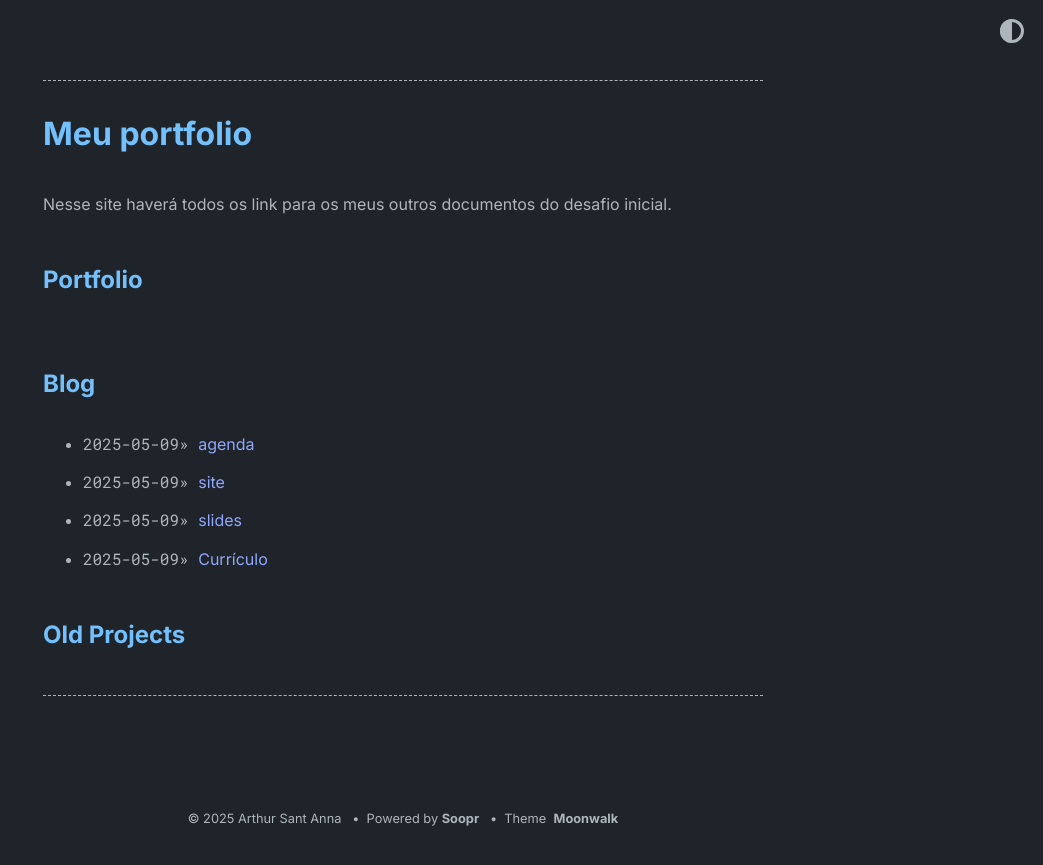
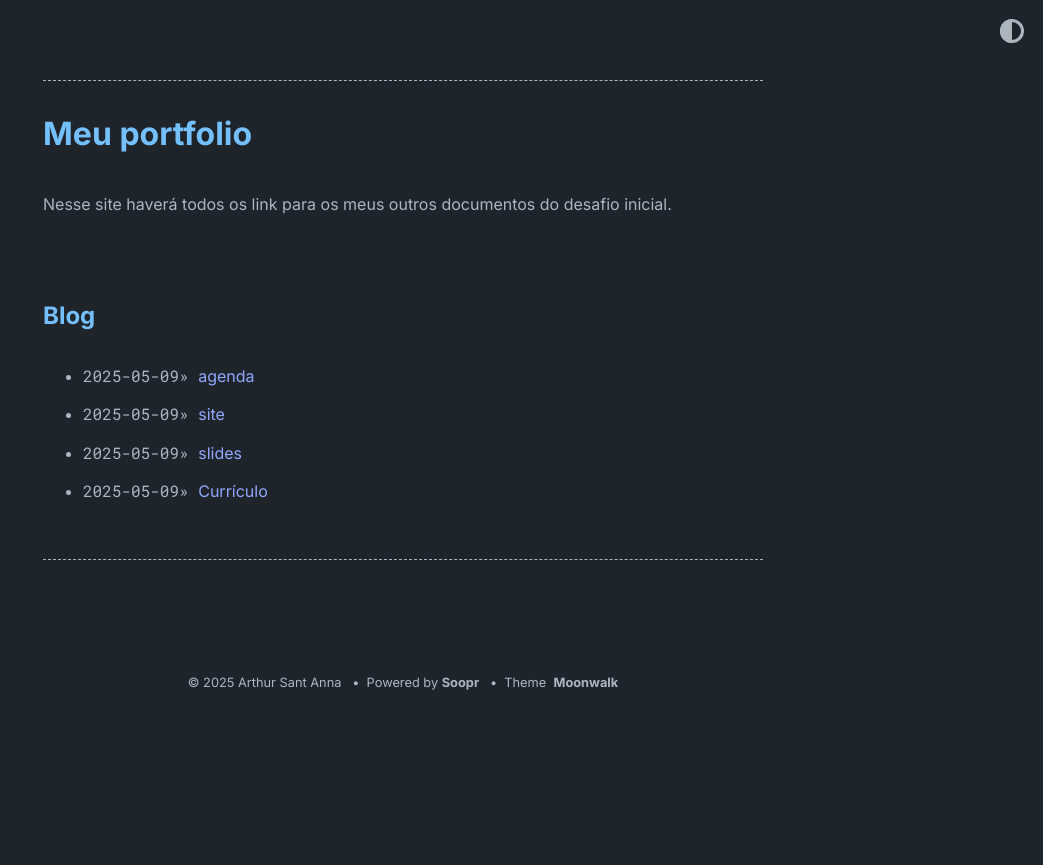
Before and after one commit to Arthur-Sant-Anna/Arthur-Sant-Anna.github.io, a Jekyll site: the page built from index.md, in a window 1280 px wide. Shown: the top 865 px of the page, without its empty margins (237-1280 px from the left). Built offline with Jekyll 4.4.1, drawn with Linux system fonts in a browser that asks for light colours.

Commit message:
Update _config.yml

```diff
--- a/_config.yml
+++ b/_config.yml
@@ -27,10 +27,8 @@
   show_tags: true # show tags in a blog posts
   # options for "home" page
   home:
-    title_projects: Portfolio
     title_misc_list: Details
     title_blog: Blog
-    title_old_projects: Old Projects
 
 soopr:
   publish_token: "" # sign up at https://www.soopr.co to get your publish token and personalize share and reaction options
```
